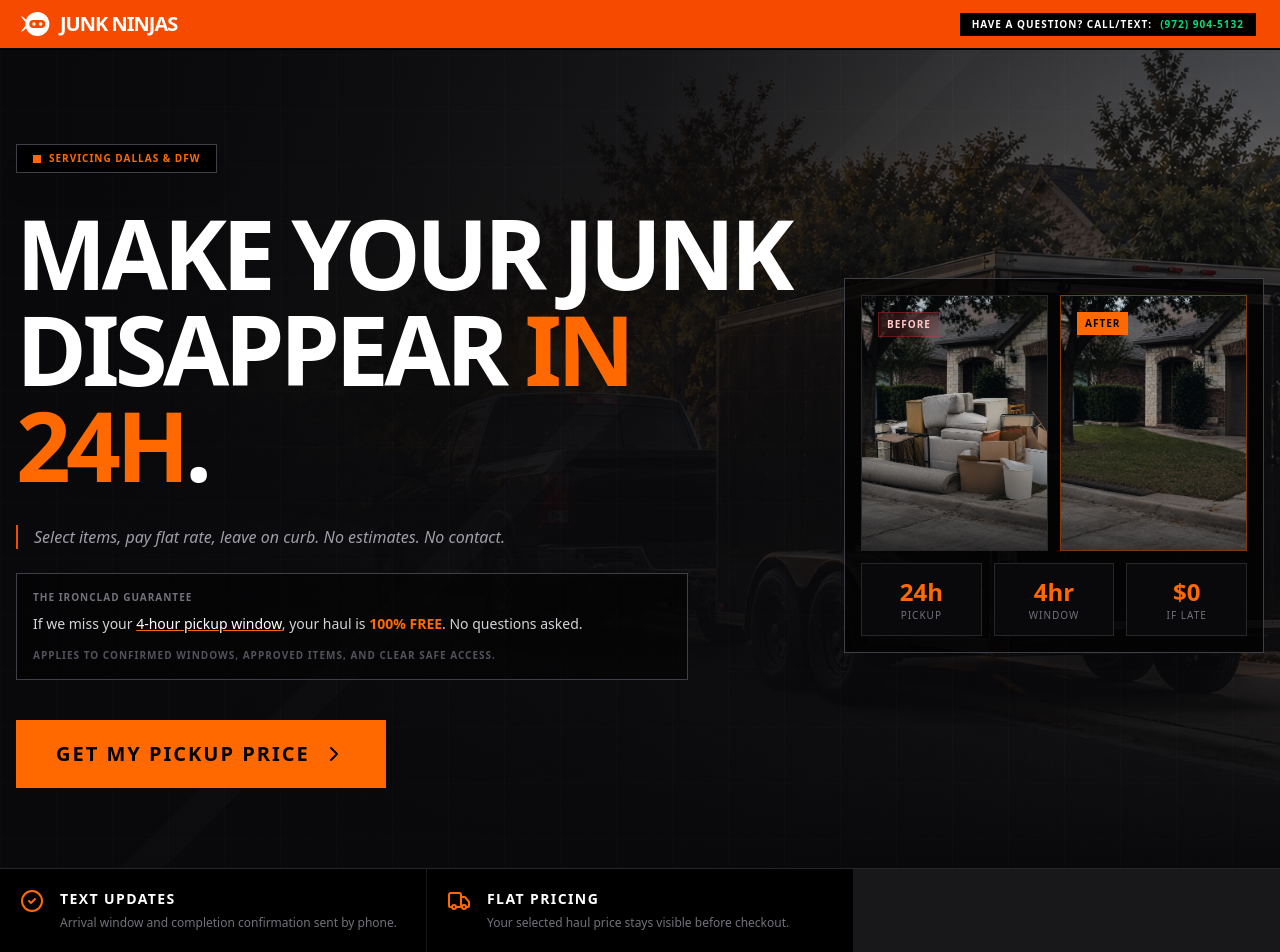
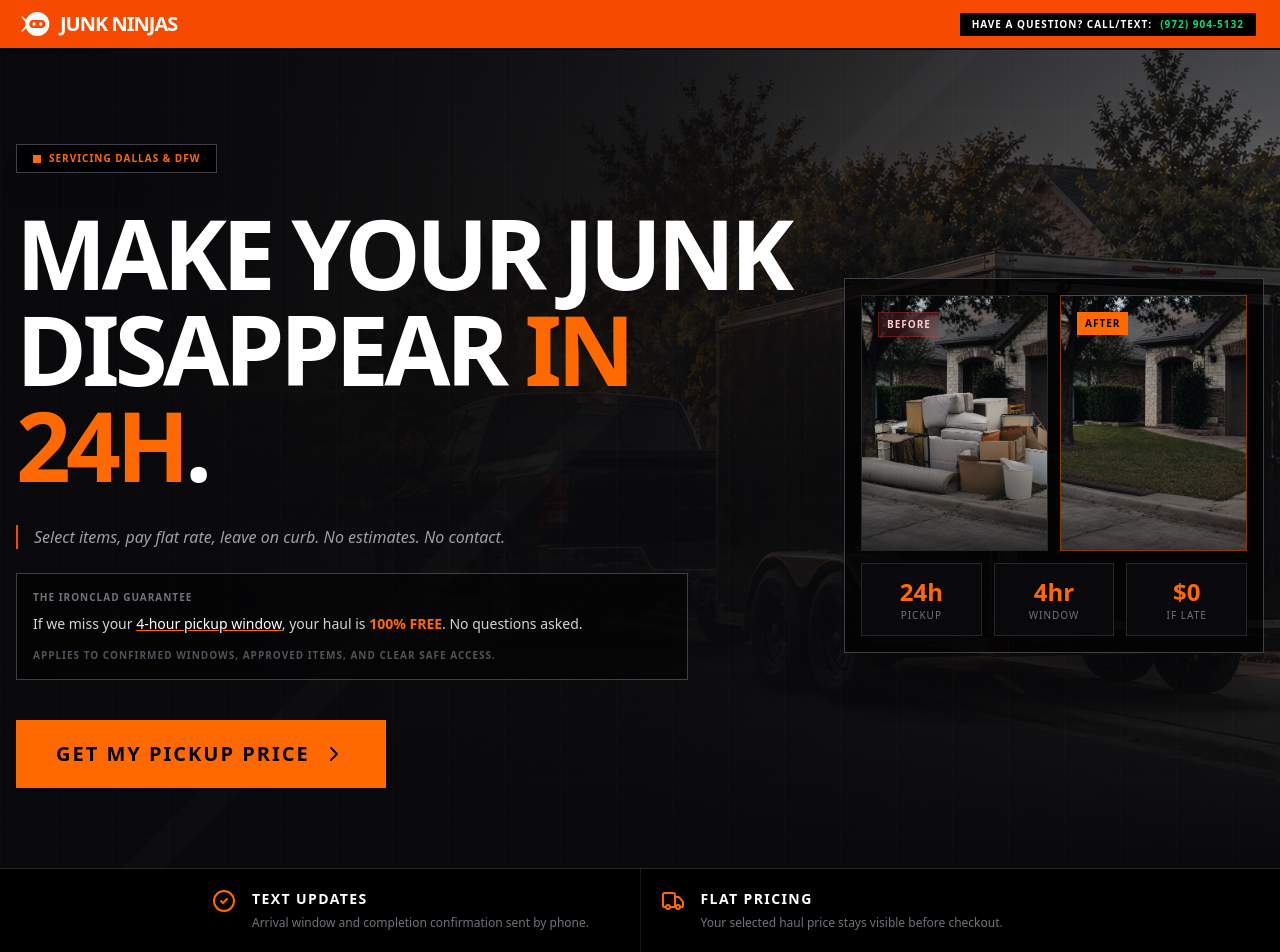
Before and after one commit to ElCibernetico86/junk-ninjas, a React (Vite) app: page / in a window 1280 px wide. Shown: the top 952 px of the page. Built offline with nearby package versions, Linux system fonts and the light colour scheme.

Commit message:
Center trust cards and simplify service heading

```diff
--- a/src/App.tsx
+++ b/src/App.tsx
@@ -1106,7 +1106,7 @@ function BookingApp() {
       </header>
 
       <section className="border-b border-zinc-900 bg-black">
-        <div className="max-w-7xl mx-auto grid gap-px bg-zinc-900 sm:grid-cols-3">
+        <div className="mx-auto grid max-w-4xl gap-px bg-zinc-900 sm:grid-cols-2">
           {TRUST_ITEMS.map(({ title, body, Icon }) => (
             <div key={title} className="bg-black px-5 py-5 flex gap-4">
               <Icon className="h-6 w-6 shrink-0 text-orange-500" />
@@ -1227,7 +1227,7 @@ function BookingApp() {
         <div className="mx-auto grid max-w-7xl gap-8 lg:grid-cols-[360px_1fr]">
           <div>
             <p className="text-[10px] font-black uppercase tracking-[0.25em] text-orange-500">Local Junk Removal</p>
-            <h2 className="mt-2 text-3xl font-black uppercase italic tracking-tight text-white">Dallas & North DFW Service Areas</h2>
+            <h2 className="mt-2 text-3xl font-black uppercase italic tracking-tight text-white">Dallas Service Areas</h2>
             <p className="mt-4 text-sm leading-relaxed text-zinc-500">
               Junk Ninjas is built for fast curbside junk removal across Dallas and nearby DFW neighborhoods.
             </p>
```
